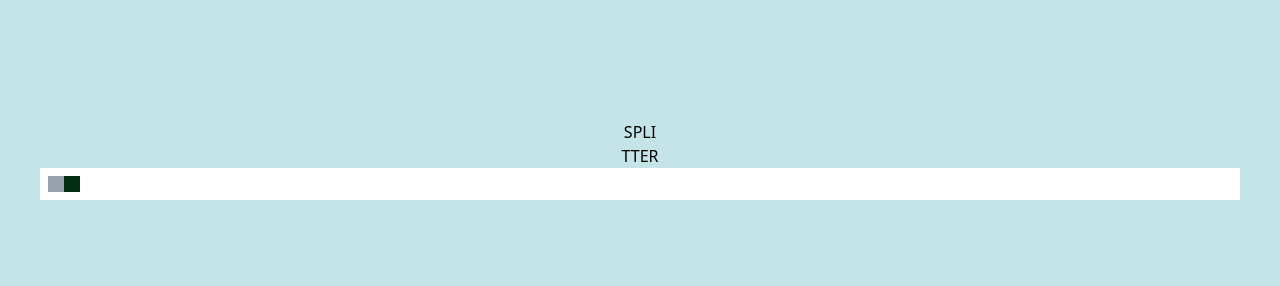
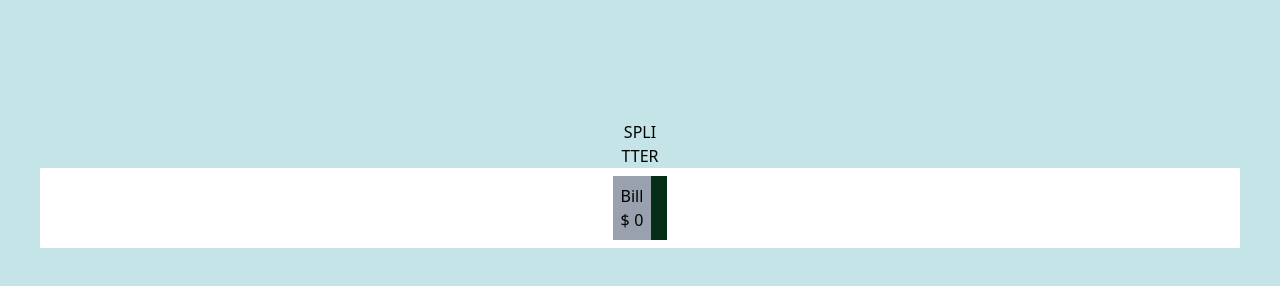
Before and after one commit to TechCrent/Tip-Calculator-SPLITTER-, a website built with Vite: page splitter/index.html in a window 1280 px wide. Built offline with nearby package versions, Linux system fonts and the light colour scheme.

Commit message:
Added bill division

```diff
--- a/splitter/index.html
+++ b/splitter/index.html
@@ -12,9 +12,27 @@
       <div>SPLI</div>
       <div>TTER</div>
     </div>
-    <main class="bg-white p-2 flex mx-10">
-      <section class="bg-gray-400 p-2"></section>
-      <section class="bg-green-950 p-2"></section>
+    <!-- MAIN SECTION -->
+    <main class="bg-white p-2 flex mx-10 justify-center">
+      <!-- LEFT SECTION -->
+      <section class="bg-gray-400 p-2">
+        <div>
+          <h1>Bill</h1>
+          <div class="flex justify-between">
+            <!-- Symbol -->
+            <span>$</span>
+            <!-- Num -->
+            <span>0</span>
+          </div>
+        </div>
+        <div></div>
+        <div></div>
+      </section>
+      <section class="bg-green-950 p-2">
+        <div></div>
+        <div></div>
+        <div></div>
+      </section>
     </main>
   </body>
 </html>
```
